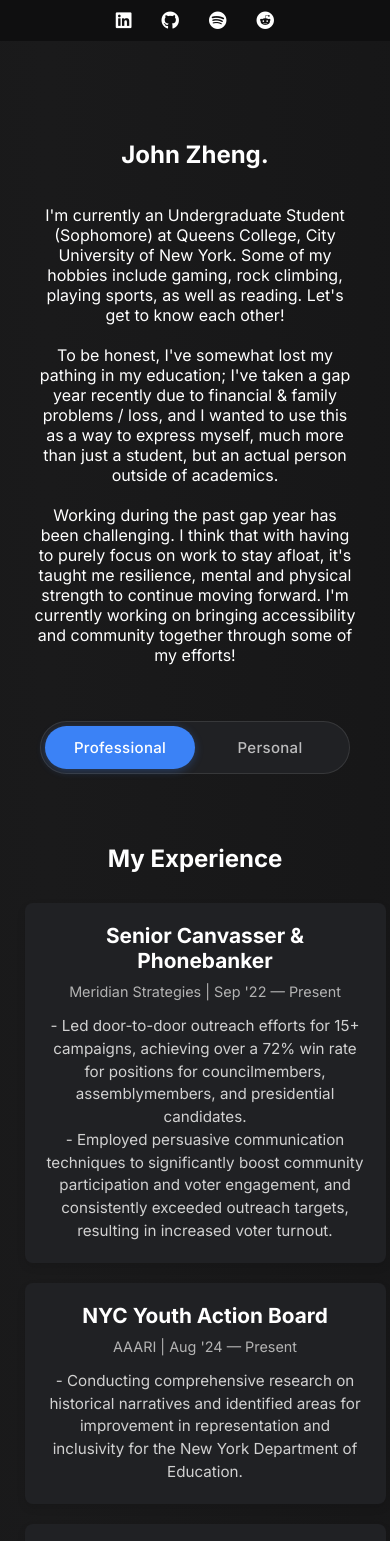
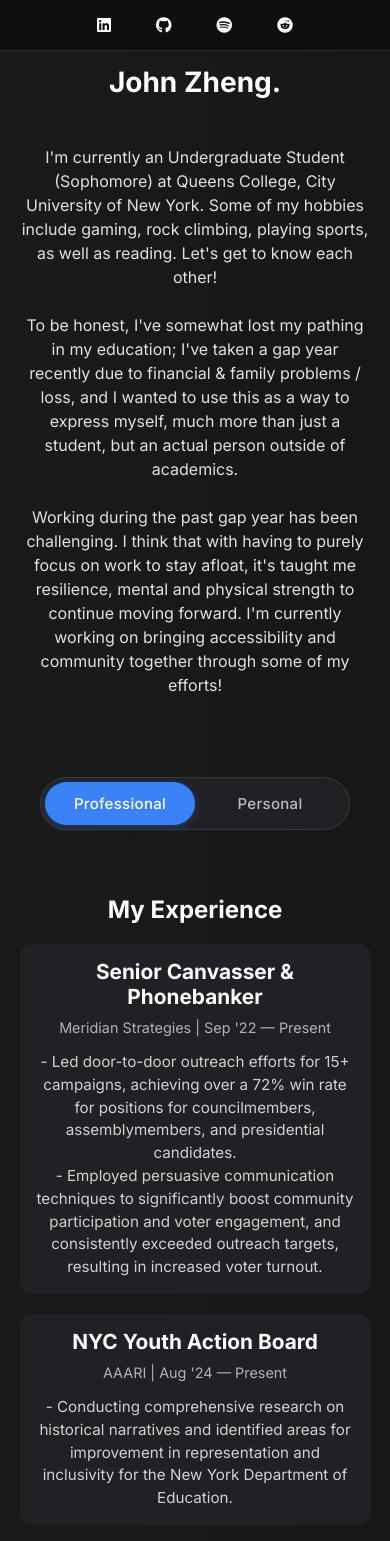
Before and after one commit to JZheng0530/Portfolio, a website built with Vite: page index.html in a window 390 px wide. Shown: the top 1541 px of the page. Built offline with nearby package versions, Linux system fonts and the light colour scheme.

Commit message:
Centering fixes

```diff
--- a/script.js
+++ b/script.js
@@ -22,6 +22,12 @@ class SkillCard {
 
 // Skills data
 const skills = [
+    // Programming Languages
+    {
+        icon: 'https://cdn.jsdelivr.net/gh/devicons/devicon/icons/cplusplus/cplusplus-original.svg',
+        title: 'C++',
+        description: 'Programming Language'
+    },
     {
         icon: 'https://cdn.jsdelivr.net/gh/devicons/devicon/icons/javascript/javascript-original.svg',
         title: 'JavaScript',
@@ -32,6 +38,12 @@ const skills = [
         title: 'TypeScript',
         description: 'JavaScript but better'
     },
+    {
+        icon: 'https://cdn.jsdelivr.net/gh/devicons/devicon/icons/python/python-original.svg',
+        title: 'Python',
+        description: 'Programming Language'
+    },
+    // Web Technologies
     {
         icon: 'https://cdn.jsdelivr.net/gh/devicons/devicon/icons/html5/html5-original.svg',
         title: 'HTML',
@@ -52,6 +64,12 @@ const skills = [
         title: 'NextJS',
         description: 'React Framework'
     },
+    // Development Tools
+    {
+        icon: 'https://cdn.jsdelivr.net/gh/devicons/devicon/icons/git/git-original.svg',
+        title: 'Git',
+        description: 'Version Control'
+    },
     {
         icon: 'https://cdn.jsdelivr.net/gh/devicons/devicon/icons/tailwindcss/tailwindcss-original.svg',
         title: 'Tailwind',
@@ -61,16 +79,6 @@ const skills = [
         icon: 'https://cdn.jsdelivr.net/gh/devicons/devicon/icons/figma/figma-original.svg',
         title: 'Figma',
         description: 'Design Tool'
-    },
-    {
-        icon: 'https://cdn.jsdelivr.net/gh/devicons/devicon/icons/git/git-original.svg',
-        title: 'Git',
-        description: 'Version Control'
-    },
-    {
-        icon: 'https://cdn.jsdelivr.net/gh/devicons/devicon/icons/python/python-original.svg',
-        title: 'Python',
-        description: 'Programming Language'
     },
     {
         icon: 'https://cdn.jsdelivr.net/gh/devicons/devicon/icons/vitejs/vitejs-original.svg',
--- a/style.css
+++ b/style.css
@@ -3,7 +3,7 @@ body {
     color: white;
     opacity: 1;
     transition: opacity 1.5s ease-in-out;
-    padding-top: 60px;
+    padding: 60px 20px 40px;
     background: linear-gradient(270deg, #0f0f10, #1a1a1b, #0f0f10);
     background-size: 600% 600%;
     animation: gradientShift 30s ease infinite;
@@ -11,6 +11,7 @@ body {
     display: flex;
     flex-direction: column;
     align-items: center;
+    min-height: 100vh;
 }
 
 @keyframes gradientShift {
@@ -26,11 +27,6 @@ body {
     font-style: normal;
 }
 
-.above-paragraph {
-    margin-top: 80px;
-    text-align: center;
-}
-
 .centered-container {
     display: flex;
     flex-direction: column;
@@ -38,9 +34,24 @@ body {
     text-align: center;
     max-width: min(90vw, 800px);
     margin: 0 auto;
-    padding: 0 15px;
     width: 100%;
     box-sizing: border-box;
+}
+
+.above-paragraph {
+    margin-top: 40px;
+    margin-bottom: 30px;
+    text-align: center;
+    font-size: 2.5rem;
+    font-weight: 700;
+}
+
+.centered-container > p {
+    font-size: 1.1rem;
+    line-height: 1.6;
+    color: #e0e0e0;
+    margin-bottom: 40px;
+    max-width: 700px;
 }
 
 /* Resume section */
@@ -49,20 +60,18 @@ body {
     display: flex;
     flex-direction: column;
     align-items: center;
-    margin-bottom: 40px;
+    margin-bottom: 60px;
 }
 
-/* Resume subtitle */
 .resume-subtitle {
-    font-size: 1.5em;
-    font-weight: bold;
-    margin-top: 30px;
-    margin-bottom: 20px;
+    font-size: 2rem;
+    font-weight: 700;
+    margin: 40px 0 30px;
     text-align: center;
     width: 100%;
+    color: #fff;
 }
 
-/* Resume cards container */
 .resume-cards {
     display: flex;
     flex-direction: column;
@@ -70,21 +79,15 @@ body {
     width: 100%;
     max-width: min(90vw, 725px);
     gap: 20px;
-    padding: 10px;
     margin: 0 auto;
 }
 
-/* Card styles */
 .card {
     background-color: rgba(32, 33, 36, 1);
-    padding: 20px;
-    border-radius: 8px;
-    box-shadow: 0 4px 8px rgba(0, 0, 0, 0.1);
+    padding: 25px;
+    border-radius: 12px;
     width: 100%;
-    max-width: 100%;
-    overflow: hidden;
-    display: flex;
-    flex-direction: column;
+    box-sizing: border-box;
     transition: transform 0.3s ease, box-shadow 0.3s ease;
 }
 
@@ -130,21 +133,21 @@ body {
 /* Navigation styles */
 nav {
     background-color: rgba(15,15,16,0.9);
-    padding: 10px 0;
+    padding: 15px 0;
     position: fixed;
     top: 0;
     left: 0;
     right: 0;
     z-index: 1000;
-    transition: transform 0.3s ease-in-out;
-    display: flex;
-    justify-content: center;
+    backdrop-filter: blur(10px);
+    border-bottom: 1px solid rgba(255, 255, 255, 0.1);
 }
 
 .nav-links {
     list-style: none;
     display: flex;
     justify-content: center;
+    gap: 30px;
     padding: 0;
     margin: 0;
 }
@@ -155,16 +158,14 @@ nav {
 
 .nav-links a {
     text-decoration: none;
-    user-select: none;
-    outline: none;
     color: white;
-    font-size: 18px;
-    font-weight: 500;
-    transition: color 0.3s ease;
+    font-size: 20px;
+    transition: color 0.3s ease, transform 0.3s ease;
 }
 
 .nav-links a:hover {
-    color: #f39c12;
+    color: #3b82f6;
+    transform: translateY(-2px);
 }
 
 .card-header h3 a {
@@ -217,34 +218,34 @@ nav {
 /* Skills Section */
 .skills-section {
     width: 100%;
-    padding: 0;
-    margin: 0;
+    padding: 40px 0;
+    display: flex;
+    flex-direction: column;
+    align-items: center;
 }
 
 .skills-grid {
     display: grid;
-    grid-template-columns: repeat(auto-fit, minmax(280px, 1fr));
-    gap: 20px;
-    padding: 20px;
-    max-width: 1200px;
-    margin: 0 auto;
-    justify-items: center;
+    grid-template-columns: repeat(3, 250px);
+    gap: 30px 60px;
+    position: relative;
+    left: -15px;
+    justify-content: center;
 }
 
 .skill-card {
     background: rgba(32, 33, 36, 0.8);
     border-radius: 12px;
-    padding: 20px;
+    padding: 15px;
     display: flex;
     flex-direction: column;
     align-items: center;
     text-align: center;
-    gap: 15px;
+    gap: 12px;
     backdrop-filter: blur(8px);
     border: 1px solid rgba(255, 255, 255, 0.1);
     transition: transform 0.3s ease, box-shadow 0.3s ease;
-    width: 280px;
-    max-width: 100%;
+    width: 250px;
 }
 
 .skill-card:hover {
@@ -281,6 +282,38 @@ nav {
     color: #b3b3b3;
     line-height: 1.4;
     text-align: center;
+}
+
+@media (max-width: 1024px) {
+    .skills-grid {
+        grid-template-columns: repeat(2, 250px);
+        gap: 25px 45px;
+        left: 0;
+    }
+}
+
+@media (max-width: 640px) {
+    .skills-section {
+        padding: 20px 0;
+    }
+
+    .skills-grid {
+        grid-template-columns: 250px;
+        gap: 20px;
+        left: 0;
+    }
+}
+
+@media (max-width: 768px) {
+    .skills-grid {
+        grid-template-columns: 1fr;
+        padding: 15px;
+    }
+
+    .theme-toggle {
+        top: 15px;
+        right: 15px;
+    }
 }
 
 /* Contact section */
@@ -485,3 +518,65 @@ body.light-mode .skill-content p {
     opacity: 1;
     transform: translateY(0);
 }
+
+/* Mobile Responsiveness */
+@media (max-width: 768px) {
+    body {
+        padding: 50px 15px 30px;
+    }
+
+    .above-paragraph {
+        font-size: 2rem;
+        margin-top: 30px;
+    }
+
+    .centered-container > p {
+        font-size: 1rem;
+        line-height: 1.5;
+    }
+
+    .resume-subtitle {
+        font-size: 1.75rem;
+        margin: 30px 0 25px;
+    }
+
+    .card {
+        padding: 20px;
+    }
+
+    .nav-links {
+        gap: 20px;
+    }
+
+    .nav-links a {
+        font-size: 18px;
+    }
+}
+
+@media (max-width: 480px) {
+    body {
+        padding: 40px 10px 20px;
+    }
+
+    .above-paragraph {
+        font-size: 1.75rem;
+        margin-top: 25px;
+    }
+
+    .resume-subtitle {
+        font-size: 1.5rem;
+        margin: 25px 0 20px;
+    }
+
+    .card {
+        padding: 15px;
+    }
+
+    .nav-links {
+        gap: 15px;
+    }
+
+    .nav-links a {
+        font-size: 16px;
+    }
+}
```
